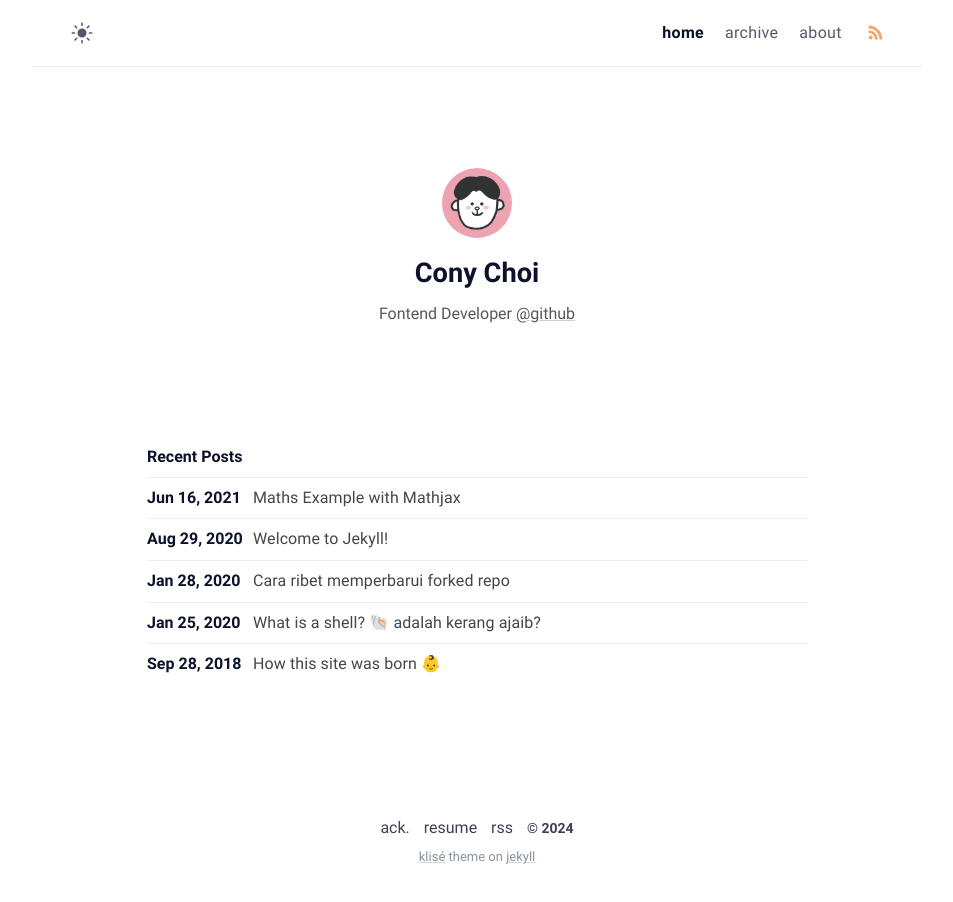
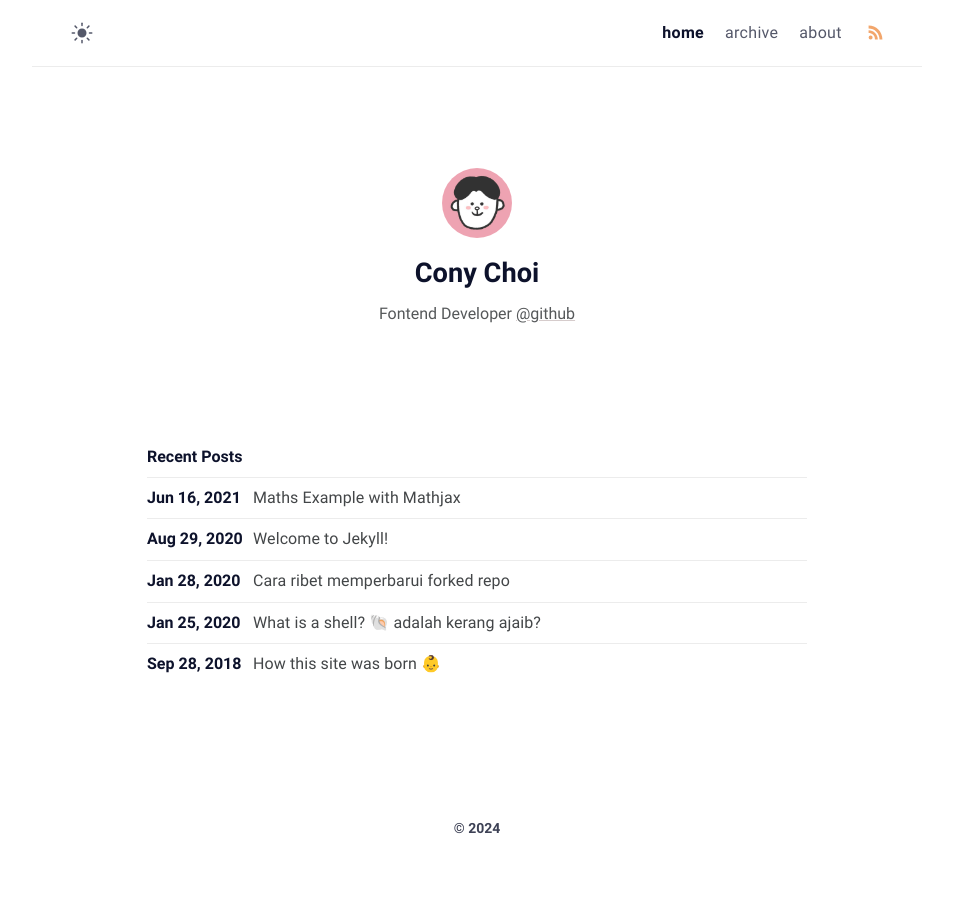
Before and after one commit to hwanyoungChoi/blog, a Jekyll site: the page built from index.md, in a window 1280 px wide. Shown: the whole page, without its empty margins (163-1116 px from the left). Built offline with Jekyll 4.4.1, drawn with Linux system fonts in a browser that asks for light colours.

Commit message:
Fix: footer

```diff
--- a/_includes/footer.html
+++ b/_includes/footer.html
@@ -1,11 +1,11 @@
 <footer class="footer">
-  <a class="footer_item" href="/thanks">ack.</a>
-  <a class="footer_item" href="javascript::void(0)">resume</a>
-  <a class="footer_item" href="/feed.xml">rss</a>
+  <!-- <a class="footer_item" href="/thanks">ack.</a> -->
+  <!-- <a class="footer_item" href="javascript::void(0)">resume</a> -->
+  <!-- <a class="footer_item" href="/feed.xml">rss</a> -->
   <span class="footer_item">&copy; {{ site.time | date: "%Y" }}</span>
-  <small class="footer_copyright">
+  <!-- <small class="footer_copyright"> -->
   <!-- Klisé Theme: https://github.com/piharpi/jekyll-klise -->
-    <a
+  <!-- <a
       href="https://github.com/piharpi/jekyll-klise"
       target="_blank"
       rel="noreferrer noopener"
@@ -16,7 +16,7 @@
       >jekyll</a
     >
   </small>
-</footer>
+</footer> -->
   <script src="/assets/js/main.js" defer="defer"></script>
   {%- if site.google_analytics -%}
   <!-- Google tag (gtag.js) -->
@@ -33,14 +33,14 @@
 
     gtag("config", "{{ site.google_analytics }}");
   </script>
-{%- endif -%}
-{%- if page.url == '/archive/' -%}
+  {%- endif -%} {%- if page.url == '/archive/' -%}
   <script src="/assets/js/search.min.js"></script>
   <script>
     var sjs = SimpleJekyllSearch({
-      searchInput: document.getElementById('search-input'),
-      resultsContainer: document.getElementById('search-results'),
-      json: '/assets/search.json',
+      searchInput: document.getElementById("search-input"),
+      resultsContainer: document.getElementById("search-results"),
+      json: "/assets/search.json",
     });
   </script>
   {%- endif -%}
+</footer>
```
Lines whose indentation alone changed are shown as unchanged.
